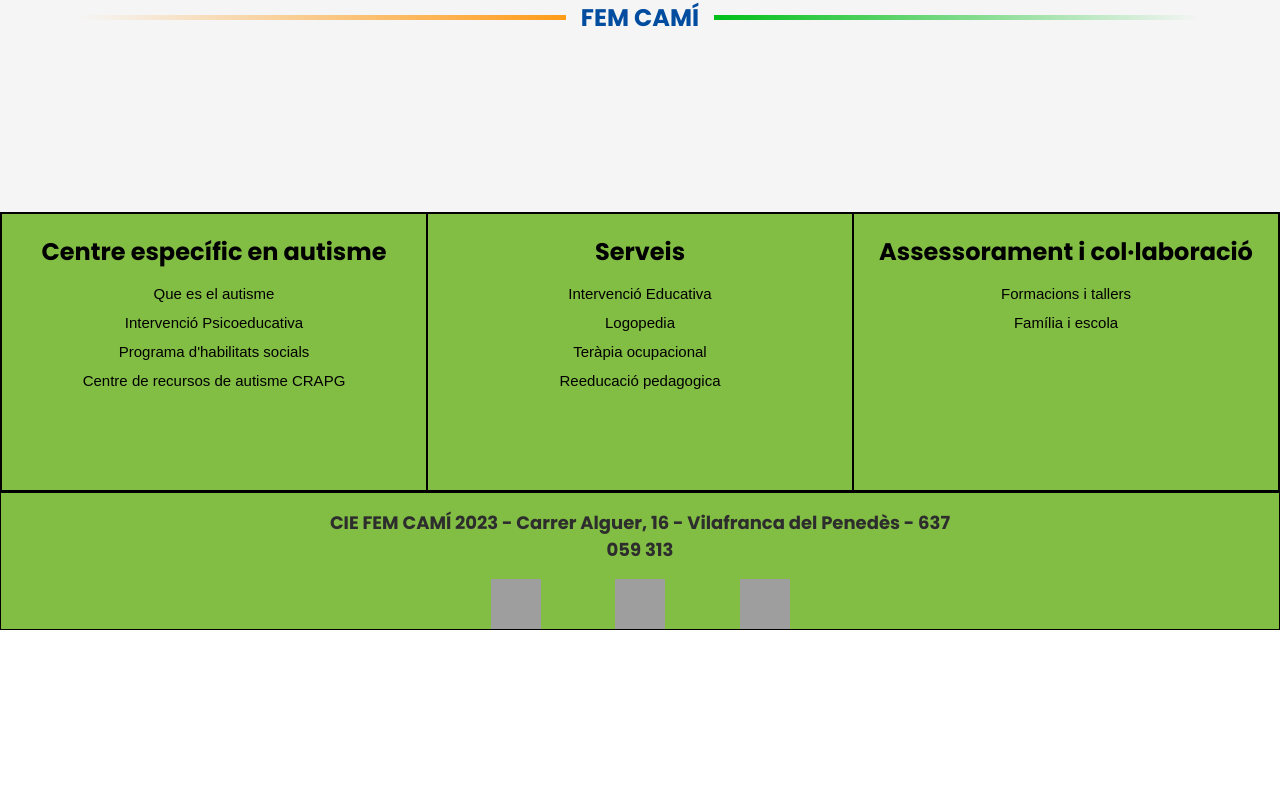
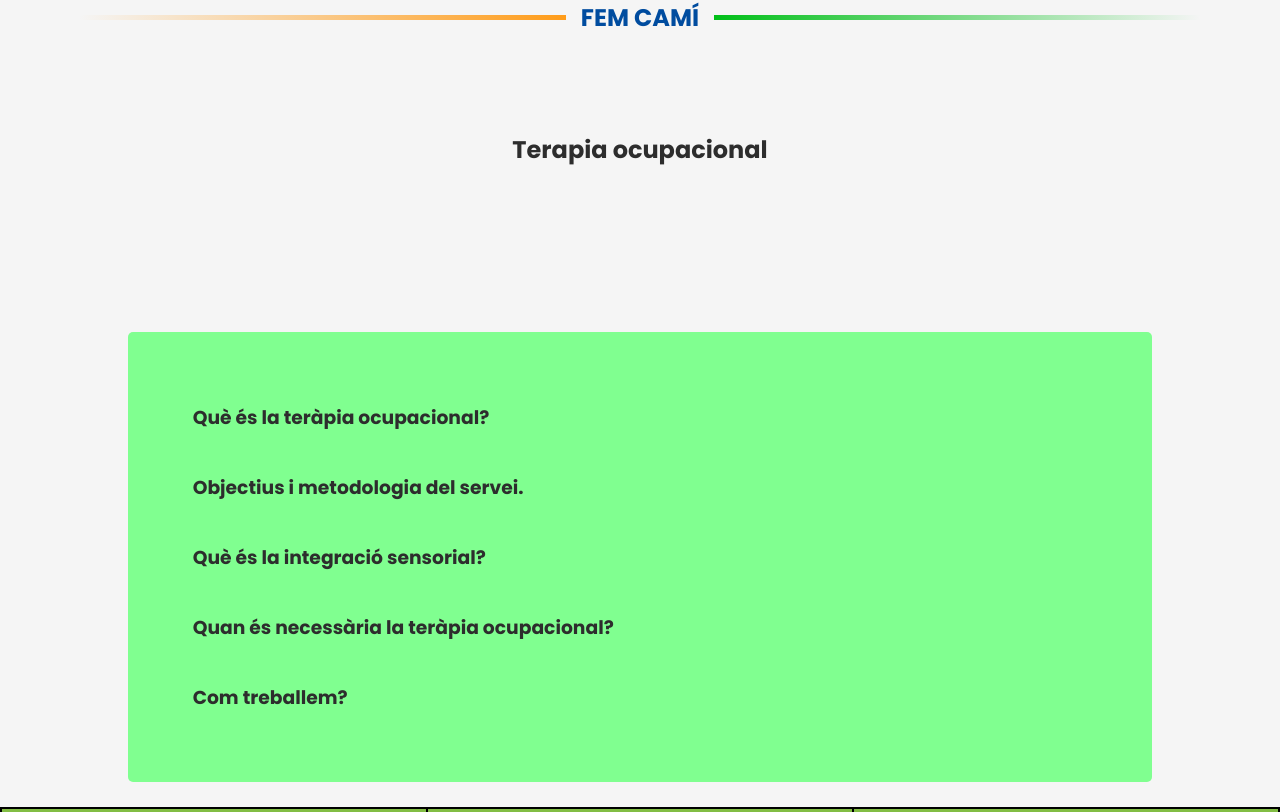
Before and after one commit to ozillo/femCami, a React (Vite) app: page /serveis/terapia-ocupacional in a window 1280 px wide. Shown: the part 548-1360 px from the top of the page. Before the commit the page ends 1178 px from the top, so only its background shows below. Built offline with nearby package versions, Linux system fonts and the light colour scheme; grey boxes are pictures that could not be loaded.

Commit message:
serveis pages with content

```diff
--- a/src/data/arrayServeis.js
+++ b/src/data/arrayServeis.js
@@ -1,20 +1,22 @@
 export const intervencionEducativa = [
     {
         mainDescription: "POR AMPLIAR",
-        content: "POR AMPLIAR",
+        content: ["POR AMPLIAR"],
     },
 ];
 
-export const logopedia = [
+export const arrayLogopedia = [
     {
         mainDescription:
             "La Logopèdia és la disciplina que engloba l’estudi, la prevenció, la detecció, l’avaluació, diagnòstic i el tractament dels trastorns de la comunicació humana: les alteracions de la veu, de l’audició, de la parla, del llenguatge (oral, escrit, gestual); i de les funcions orofacials i deglutòries.",
         content: [
             {
                 titulo: "En què es basa les sessions de logopèdia?",
-                contenido: `A les sessions de Logopèdia treballem la comunicació (parla i llenguatge) i les habilitats implicades en l’adquisició d’aprenentatges com la lectoescriptura a través de la motivació de l’infant i sota un pla de treball coordinat i plantejat per tot l’equip del centre.
+                contenido: [
+                    `A les sessions de Logopèdia treballem la comunicació (parla i llenguatge) i les habilitats implicades en l’adquisició d’aprenentatges com la lectoescriptura a través de la motivació de l’infant i sota un pla de treball coordinat i plantejat per tot l’equip del centre.
                 La nostra intervenció es duu a terme al nostre centre com a l’entorn natural per afavorir la generalització vivencial de les estratègies que treballem i sempre des de la motivació de l’infant i les necessitats de la família que són el nucli del nostre treball en equip.
                 `,
+                ],
             },
             {
                 titulo: "Funcions",
@@ -31,7 +33,7 @@ export const logopedia = [
     },
 ];
 
-export const terapiaOcupacional = [
+export const arrayTerapiaOcupacional = [
     {
         mainDescription: "",
         content: [
@@ -62,7 +64,7 @@ export const terapiaOcupacional = [
             },
             {
                 titulo: "Quan és necessària la teràpia ocupacional?",
-                contenido: "POR AMPLIAR///IMAGEN",
+                contenido: ["POR AMPLIAR///IMAGEN"],
             },
             {
                 titulo: "Com treballem?",
--- a/src/pages/ServeisIntervencion.jsx
+++ b/src/pages/ServeisIntervencion.jsx
@@ -1,10 +1,26 @@
-import React from 'react'
-import BannerTitulo from '../components/BannerTitulo/BannerTitulo'
+import React from "react";
+import BannerTitulo from "../components/BannerTitulo/BannerTitulo";
+import "./Autismo.css";
+import { intervencionEducativa } from "../data/arrayServeis";
 
 const ServeisIntervencion = () => {
-  return (
-    <BannerTitulo/>
-  )
-}
+    return (
+        <>
+            <BannerTitulo />
+            <section className="section-principal-page-description-acordeon">
+                <div className="div-page-main-description">
+                    <h2>Intervenció Psicoeducativa</h2>
+                    <p>{intervencionPsicoeducativa[0].mainDescription}</p>
+                </div>
+                <div className="div-page-main-acordeon">
+                    <AcordeonTypeColor
+                        optionType={"blue"}
+                        arrayData={intervencionPsicoeducativa[0].content}
+                    />
+                </div>
+            </section>
+        </>
+    );
+};
 
-export default ServeisIntervencion
+export default ServeisIntervencion;
--- a/src/pages/ServeisLogopedia.jsx
+++ b/src/pages/ServeisLogopedia.jsx
@@ -1,10 +1,26 @@
-import React from 'react'
-import BannerTitulo from '../components/BannerTitulo/BannerTitulo'
+import React from "react";
+import BannerTitulo from "../components/BannerTitulo/BannerTitulo";
+import AcordeonTypeColor from "../components/AcordeonTypeColor/AcordeonTypeColor";
+import { arrayLogopedia } from "../data/arrayServeis";
 
 const ServeisLogopedia = () => {
-  return (
-    <BannerTitulo/>
-  )
-}
+    return (
+        <>
+            <BannerTitulo />
+            <section className="section-principal-page-description-acordeon">
+                <div className="div-page-main-description">
+                    <h2>Logopedia</h2>
+                    <p>{arrayLogopedia[0].mainDescription}</p>
+                </div>
+                <div className="div-page-main-acordeon">
+                    <AcordeonTypeColor
+                        optionType={"green"}
+                        arrayData={arrayLogopedia[0].content}
+                    />
+                </div>
+            </section>
+        </>
+    );
+};
 
-export default ServeisLogopedia
+export default ServeisLogopedia;
--- a/src/pages/ServeisReeducacion.jsx
+++ b/src/pages/ServeisReeducacion.jsx
@@ -1,10 +1,26 @@
-import React from 'react'
-import BannerTitulo from '../components/BannerTitulo/BannerTitulo'
+import React from "react";
+import BannerTitulo from "../components/BannerTitulo/BannerTitulo";
+import AcordeonTypeColor from "../components/AcordeonTypeColor/AcordeonTypeColor";
+import { reeducacionPedagogica } from "../data/arrayServeis";
+import "./Autismo.css";
+const ServeisReeducacion = () => {
+    return (
+        <>
+            <BannerTitulo />
+            <section className="section-principal-page-description-acordeon">
+                <div className="div-page-main-description">
+                    <h2>Reeducació pedagógica</h2>
+                    <p>{reeducacionPedagogica[0].mainDescription}</p>
+                </div>
+                <div className="div-page-main-acordeon">
+                    <AcordeonTypeColor
+                        optionType={"green"}
+                        arrayData={reeducacionPedagogica[0].content}
+                    />
+                </div>
+            </section>
+        </>
+    );
+};
 
-const ServeisReeducacion = () => {
-  return (
-    <BannerTitulo/>
-  )
-}
-
-export default ServeisReeducacion
+export default ServeisReeducacion;
--- a/src/pages/ServeisTerapiaOcupacional.jsx
+++ b/src/pages/ServeisTerapiaOcupacional.jsx
@@ -1,10 +1,26 @@
-import React from 'react'
-import BannerTitulo from '../components/BannerTitulo/BannerTitulo'
+import React from "react";
+import BannerTitulo from "../components/BannerTitulo/BannerTitulo";
+import AcordeonTypeColor from "../components/AcordeonTypeColor/AcordeonTypeColor";
+import { arrayTerapiaOcupacional } from "../data/arrayServeis";
+import "./Autismo.css";
+const ServeisTerapiaOcupacional = () => {
+    return (
+        <>
+            <BannerTitulo />
+            <section className="section-principal-page-description-acordeon">
+                <div className="div-page-main-description">
+                    <h2>Terapia ocupacional</h2>
+                    <p>{arrayTerapiaOcupacional[0].mainDescription}</p>
+                </div>
+                <div className="div-page-main-acordeon">
+                    <AcordeonTypeColor
+                        optionType={"green"}
+                        arrayData={arrayTerapiaOcupacional[0].content}
+                    />
+                </div>
+            </section>
+        </>
+    );
+};
 
-const ServeisTerapiaOcupacional = () => {
-  return (
-    <BannerTitulo/>
-  )
-}
-
-export default ServeisTerapiaOcupacional
+export default ServeisTerapiaOcupacional;
```
